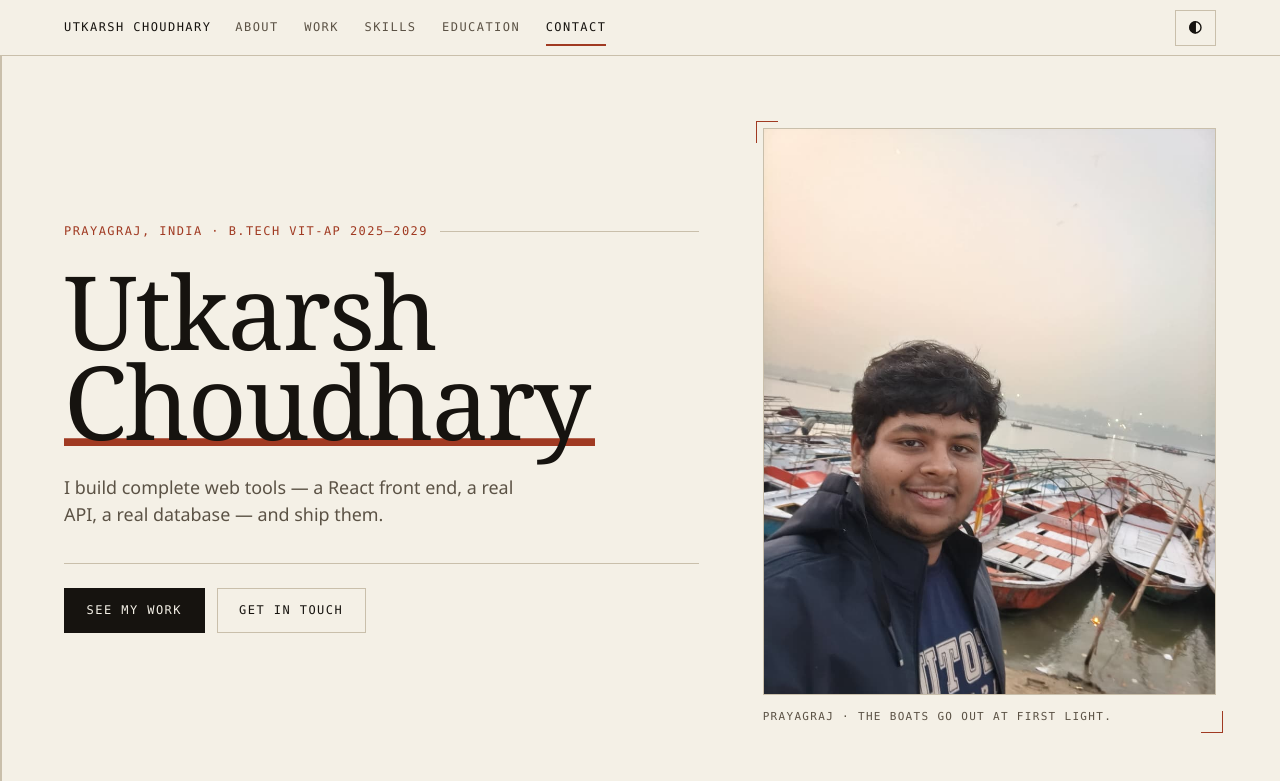
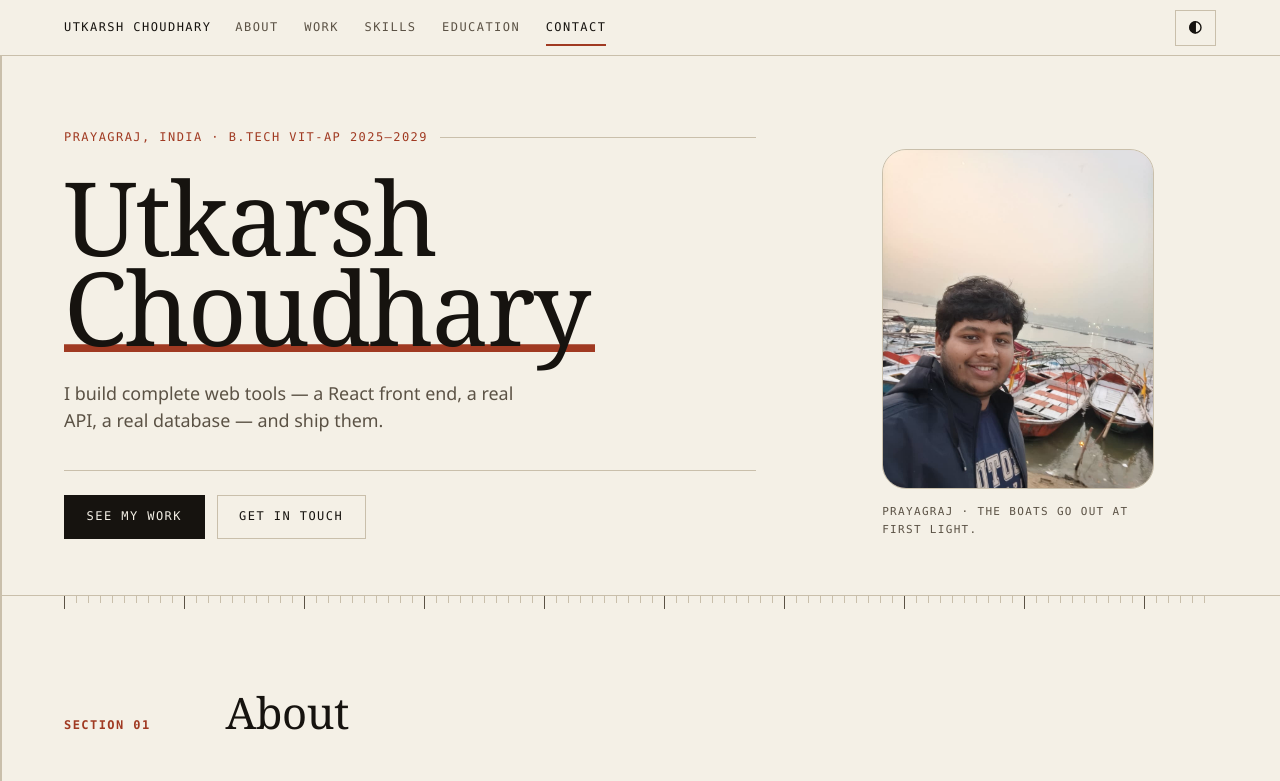
Before and after one commit to Utkarshkr6624/Potfolio, a plain HTML site: page index.html in a window 1280 px wide. Shown: the top 781 px of the page. Drawn offline with Linux system fonts and the light colour scheme.

Commit message:
Update pic

```diff
--- a/styles.css
+++ b/styles.css
@@ -490,7 +490,7 @@ section[id] {
 
 .hero {
   display: grid;
-  grid-template-columns: 7fr 5fr;
+  grid-template-columns: 7fr 4fr;
   align-items: end;
   gap: clamp(2rem, 5vw, 5rem);
   padding: clamp(3rem, 9vh, 7rem) var(--gutter) clamp(3rem, 7vh, 5.5rem);
@@ -550,11 +550,15 @@ section[id] {
   border-top: 1px solid var(--rule);
 }
 
-/* Portrait plate: hairline border with a small rust corner bracket. */
+/* Portrait plate: hairline border, rounded corners. Kept deliberately small
+   next to the name — the headline is the subject, the photo is the proof. */
 .hero__figure {
   position: relative;
   margin: 0;
   align-self: end;
+  justify-self: center;
+  max-width: 17rem;
+  width: 100%;
 }
 
 .hero__figimg {
@@ -567,31 +571,8 @@ section[id] {
      top third, which is the composition. */
   object-position: 50% 30%;
   border: 1px solid var(--rule);
+  border-radius: 1.5rem;
   background: var(--panel);
-}
-
-.hero__figure::before,
-.hero__figure::after {
-  content: "";
-  position: absolute;
-  width: 22px;
-  height: 22px;
-  border: 1px solid var(--accent);
-  pointer-events: none;
-}
-
-.hero__figure::before {
-  top: -7px;
-  left: -7px;
-  border-right: 0;
-  border-bottom: 0;
-}
-
-.hero__figure::after {
-  right: -7px;
-  bottom: -7px;
-  border-left: 0;
-  border-top: 0;
 }
 
 .hero__figure figcaption {
@@ -610,7 +591,7 @@ section[id] {
   }
 
   .hero__figure {
-    max-width: 22rem;
+    max-width: 15rem;
   }
 }
 
```
